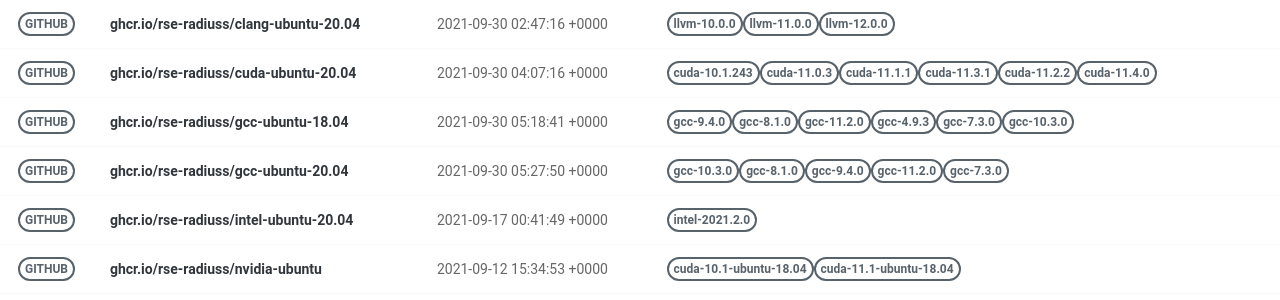
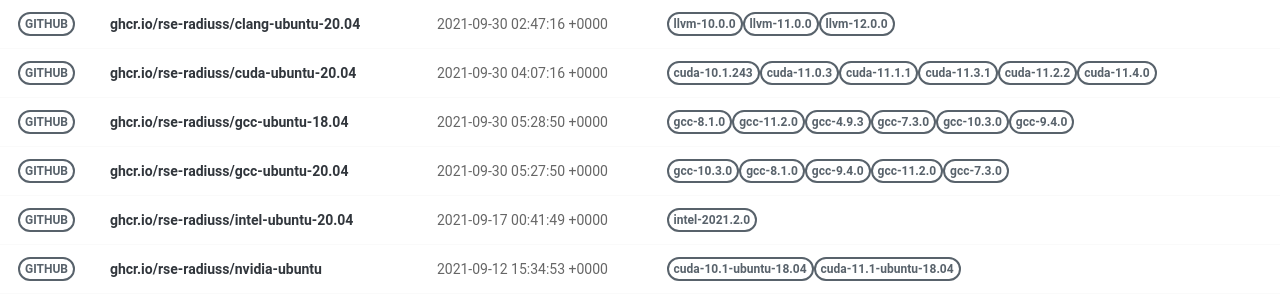
Before and after one commit to rse-ops/docker-images, a Jekyll site: the page built from pages/index.md, in a window 1280 px wide. Shown: the part 179-479 px from the top of the page. Built offline with Jekyll 4.4.1, drawn with Linux system fonts in a browser that asks for light colours; nearby versions of some CDN libraries.

Commit message:
Automated push to update library 2021-09-30

```diff
--- a/_library/ghcr.io-rse-radiuss-gcc-ubuntu-18.04.md
+++ b/_library/ghcr.io-rse-radiuss-gcc-ubuntu-18.04.md
@@ -1,14 +1,11 @@
 ---
 layout: container
 name: ghcr.io/rse-radiuss/gcc-ubuntu-18.04
-updated_at: 2021-09-30 05:18:41.642126
+updated_at: 2021-09-30 05:28:50.031598
 
 
 container_url: https://github.com/orgs/rse-radiuss/packages/container/package/gcc-ubuntu-18.04
 versions:
- - tag: gcc-9.4.0
-   dockerfile: https://github.com/rse-radiuss/docker-images/blob/main/ubuntu/gcc/Dockerfile
-   manifest: https://crane.ggcr.dev/manifest/ghcr.io/rse-radiuss/gcc-ubuntu-18.04:gcc-9.4.0
  - tag: gcc-8.1.0
    dockerfile: https://github.com/rse-radiuss/docker-images/blob/main/ubuntu/gcc/Dockerfile
    manifest: https://crane.ggcr.dev/manifest/ghcr.io/rse-radiuss/gcc-ubuntu-18.04:gcc-8.1.0
```
Also changed, not shown: other parts of _library/ghcr.io-rse-radiuss-gcc-ubuntu-18.04.md (+3 -0 lines).
